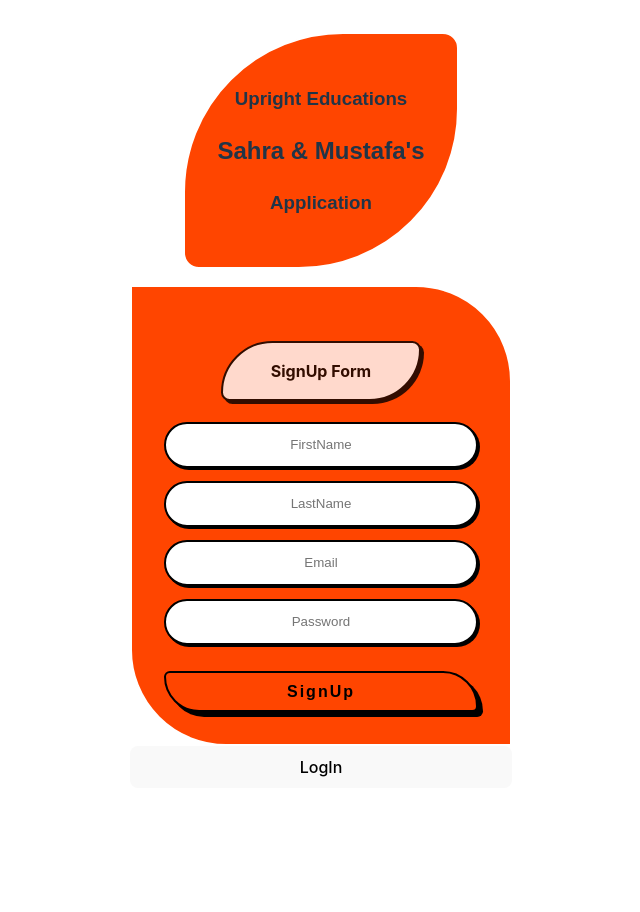
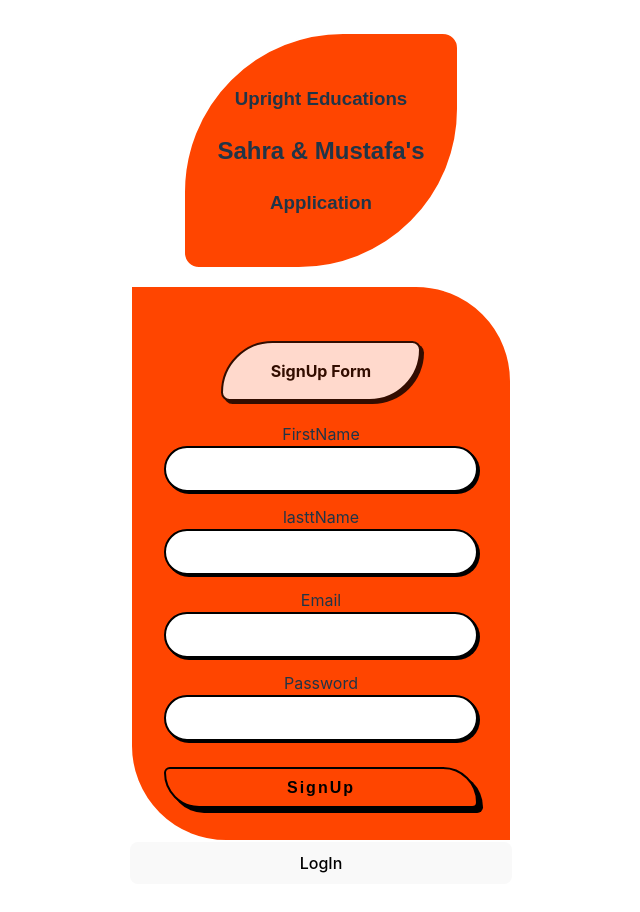
Before and after one commit to uprighted-learners/react-chat-project-team-sahra-and-mustafa, a React (Vite) app in the folder client/: page / in a window 1280 px wide. Shown: the top 912 px of the page, without its empty margins (319-959 px from the left). Before the commit the page ends 820 px from the top, so only its background shows below. Built offline with nearby package versions, Linux system fonts and the light colour scheme.

Commit message:
signup updated fetch not working Tuesday 8:48 8/13

```diff
--- a/client/src/App.jsx
+++ b/client/src/App.jsx
@@ -1,25 +1,54 @@
+//! Import Area
 import Auth from './Components/Auth'
-import { useState } from 'react'
+import { useState, useEffect } from 'react'
 
 import './App.css'
 
+//! App function
 function App() {
-const {formState, setFormState} = useState(false)
+const [personalToken, setPersonalToken] = useState(false)
 
+//! useEffect for storing token in local storage
+useEffect(() => {
+  let token = localStorage.getItem("goldenToken")
+  if(token) {
+    setPersonalToken(token)
+  }
+}, [])
 
+ //! token callback update
+ const updateToken = (token) => {
+  console.log("Token has been Updated!");
+  localStorage.setItem("goldenToken", token)
+  setPersonalToken(token)
 
+ }
+
+  //! Remove Token callback
+  const removeToken = () =>{
+    console.log("Token removed");
+    setPersonalToken("")
+    localStorage.clear()
+  }
   return (
-    <>
-      <main>
+    <><header>
 
+        {/* Header/Title of Project*/}
         < div className='flex_container'>
           <div className='header'>
             <h3>Upright Educations</h3>
             <h2>Sahra & Mustafa's</h2>
             <h3>Application</h3>
           </div>
-          <Auth/>
         </div>
+    </header>
+
+      <main>
+        {/* Log Out tenary operator & button onclick event */}
+          {  !personalToken ? <Auth updateToken={updateToken}/> :   <button style={{position: "absolute", top: 0, right: 0, margin: "1em"}} onClick={() =>  removeToken()}>Logout</button>
+          }
+
+
       </main>
 
 
--- a/client/src/Components/Auth.jsx
+++ b/client/src/Components/Auth.jsx
@@ -1,25 +1,70 @@
+//! Import Area
 import React from 'react'
 import "./Css_files/Auth.css"
 import {useState} from "react"
+//!Auth Component
+const Auth = () => {
+    // signup state for tenary operator form switch
+    const [isSignUp, setIsSignUp] = useState(true)
+    // signup form input states
+    const [firstName, setFirstName] = useState(" ")
+    const [lastName, setLastName] = useState(" ")
+    const [email, setEmail] = useState(" ")
+    const [password, setPassword] = useState(" ")
+        // error msg State
+    const [errMsg, setErrMsg] = useState(" ")
 
-const Auth = () => {
-    const [isSignUp, setIsSignUp] = useState(true)
+    //! helper function to handle sign up form input for server recognition
+    const handleSignUp = async () => {
+        try {
+            setErrMsg(" ")
+            //? fetch call for local host to server
+            const result = await fetch( "http://localhost:3001/users/create", {
+                //post endpoint call with json body matching keys: for form input validation
+                method: "POST",
+                headers: {
+                    "Content-Type" : "application/json"
+                },
+                body:JSON.stringify({
+                    firstName: firstName,
+                    lastName: lastName,
+                    email: email,
+                    password: password,
+                })
+            })
 
 
+            const json = await result.json()
+            console.log(json);
+            props.updateToken(json.Token)
+
+            if(json.Error){
+                throw new Error(json.Error)
+            }
+        } catch (err) {
+            setErrMsg(err.message);
+        }
+    }
 
   return (
 
     <div className='form_container'>
-          <form className=' form_border'>
+          <form className=' form_border' onSubmit={(e) => {
+            e.preventDefault()
+            handleSignUp()
+          }} >
             <div className='signup_text'>
-              <h4>{ isSignUp ?  "SignUp" : "LogIn"} Form</h4>
+              <h4>{ isSignUp ?  "SignUp" : "LogIn"} Form {errMsg}</h4>
             </div>
 
-
-          <input className='firstName' placeholder='FirstName' required />
-          <input className='lastName' placeholder='LastName' required/>
-          <input className='email' placeholder='Email' required/>
-          <input className='password' placeholder='Password' minLength={5} maxLength={12} required/>
+          <label>FirstName</label>
+          <input className='firstName' value={firstName} placeholder='FirstName' onChange={(e) => setFirstName(e.target.value)} required />
+          <label>lasttName</label>
+          <input className='lastName' value={lastName} placeholder='LastName' onChange={(e) => setLastName(e.target.value)} required/>
+          <label>Email</label>
+          <input className='email' value={email} placeholder='Email' onChange={(e) => setEmail(e.target.value)} required/>
+          <label>Password</label>
+          <input className='password' value={password} placeholder='Password' minLength={5} maxLength={12} onChange={(e)=> setPassword(e.target.value)} required/>
 
 
           <button className='signup_btn'>
```
